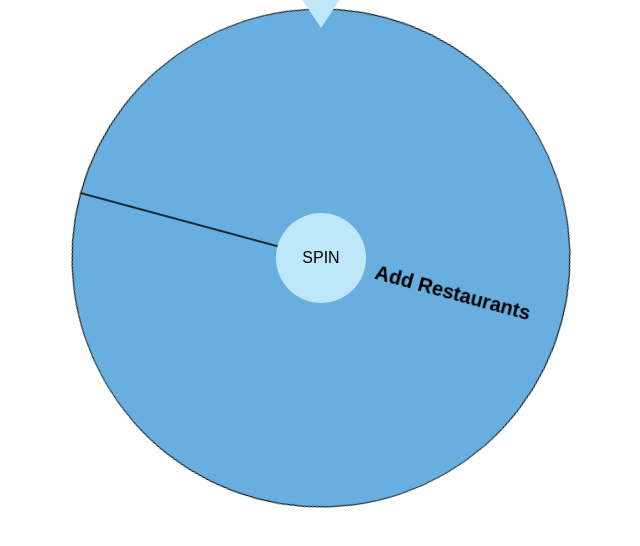
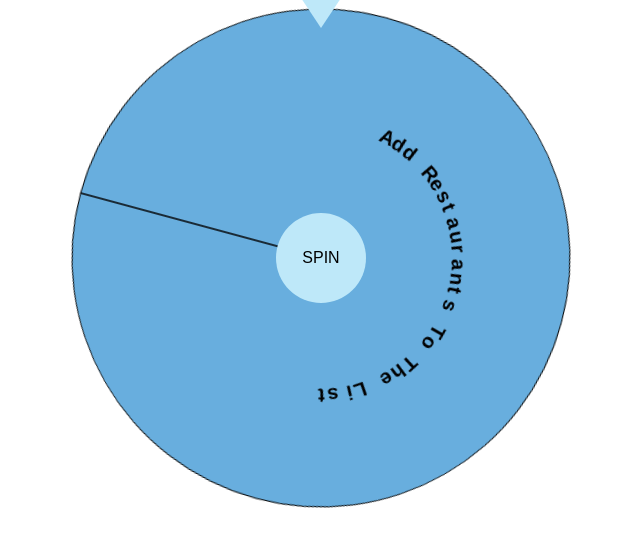
Before and after one commit to WChen04/Bon-Appetit, a website: page html/wheel.html in a window 1280 px wide. Both pictures are taken after a click on the button "SPIN". Shown: the whole page, without its empty margins (319-959 px from the left). Drawn offline with nearby package versions, Linux system fonts and the light colour scheme.

Commit message:
made orientation of text, curved when nothing in list

```diff
--- a/html/wheel.html
+++ b/html/wheel.html
@@ -25,8 +25,10 @@
             const ctx = canvas.getContext('2d');
             ctx.clearRect(0, 0, canvas.width, canvas.height);
 
+            let orientation = segments.length === 0 ? 'curved' : 'horizontal'; // Change text orientation based on segments
+
             if (segments.length === 0) {
-                segments = ['Add Restaurants']; // Default segment when no restaurants are added
+                segments = ['Add Restaurants To The List']; // Default segment when no restaurants are added
                 startEmptyWheelAnimation();
             } else {
                 stopEmptyWheelAnimation();
@@ -39,6 +41,7 @@
                     'fillStyle': (index % 2 === 0) ? '#68aede' : '#9cd6ea',
                     'text': restaurant
                 })),
+                'textOrientation': orientation,
                 'animation': {
                     'type': 'spinToStop',
                     'duration': 5,
@@ -49,7 +52,7 @@
         }
 
         function startSpin() {
-            if (myWheel.numSegments === 1 && myWheel.segments[1].text === 'Add Restaurants') {
+            if (myWheel.numSegments === 1 && myWheel.segments[1].text === 'Add Restaurants To The List') {
                 parent.postMessage({ type: 'showAlert', title: 'Error', message: 'Please add at least one restaurant to the list before spinning.' }, '*');
             } else {
                 myWheel.startAnimation();
```
